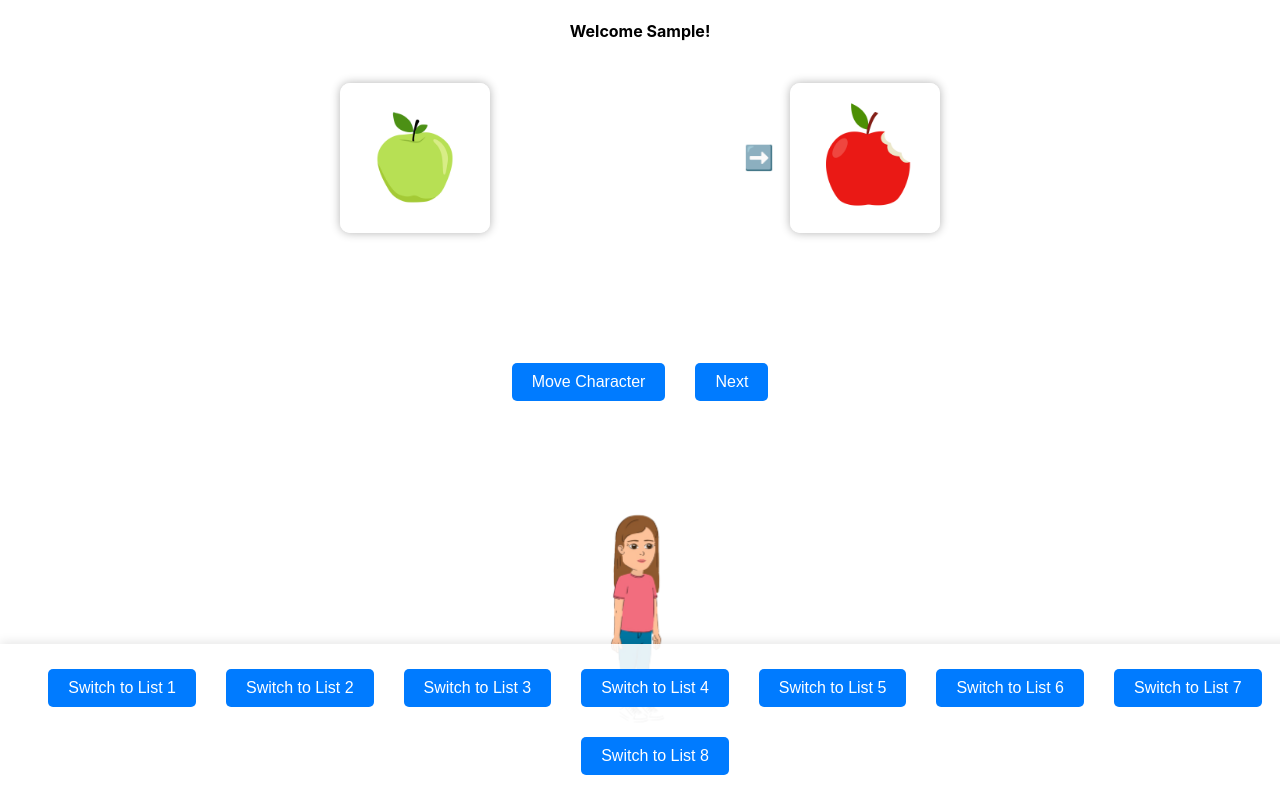
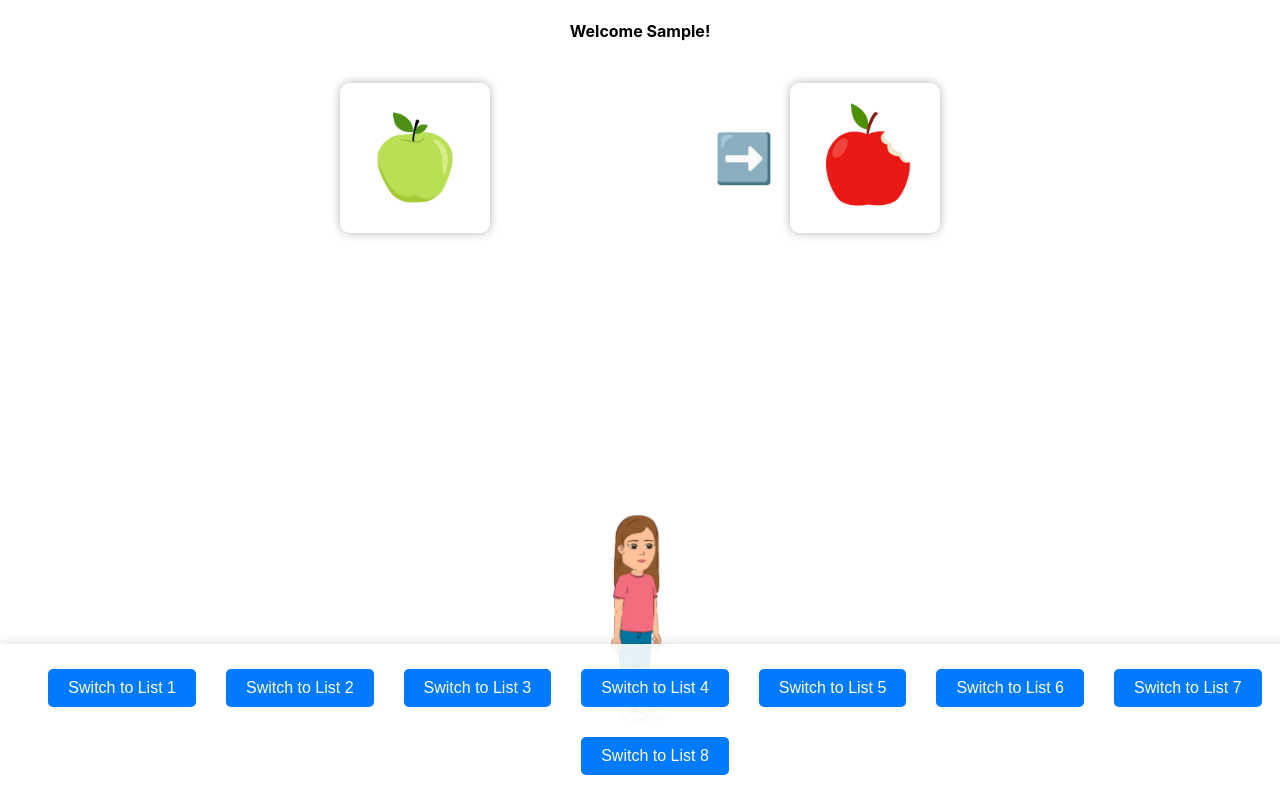
Before and after one commit to yugant99/interaction_app, a React (Create React App) app in the folder react-interaction-app/: page / in a window 1280 px wide. Both pictures are taken after typing "Sample" into the empty fields and a click on the button "Submit". Built offline with nearby package versions, Linux system fonts and the light colour scheme.

Commit message:
almost complete dropdown and instructions pending

```diff
--- a/react-interaction-app/src/App.css
+++ b/react-interaction-app/src/App.css
@@ -102,7 +102,7 @@
 
 .button-group {
   position: relative;
-  display: flex;
+  display: none;
   gap: 10px;
   justify-content: center;
   margin-top: 100px;  /* Increase this value to move buttons lower */
@@ -182,7 +182,7 @@ button:hover {
 }
 
 .arrow {
-  font-size: 24px;
+  font-size: 48px;
   color: #ff5733;
   cursor: pointer;
 }
--- a/react-interaction-app/src/components/slide.js
+++ b/react-interaction-app/src/components/slide.js
@@ -34,6 +34,20 @@ const Slide = ({
   const reset = () => {
     setCharacterPosition(initialPosition);
   };
+  useEffect(() => {
+    const handleKeyPress = (event) => {
+      if (event.code === 'Space') {
+        event.preventDefault();
+        moveCharacter();
+      } else if (event.code === 'Enter') {
+        event.preventDefault();
+        handleNextFunc();
+      }
+    };
+
+    window.addEventListener('keydown', handleKeyPress);
+    return () => window.removeEventListener('keydown', handleKeyPress);
+  }, []);
 
   useEffect(() => {
     if (showArrow) {
```
